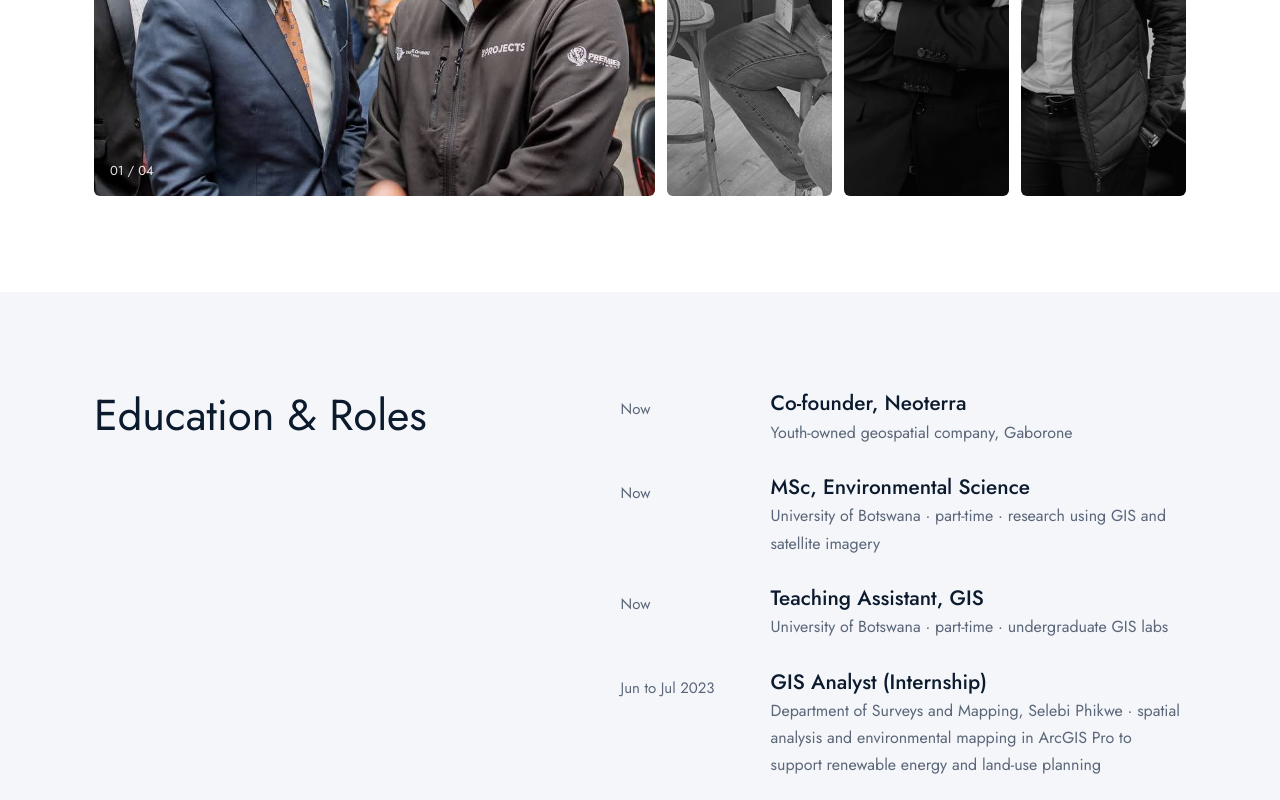
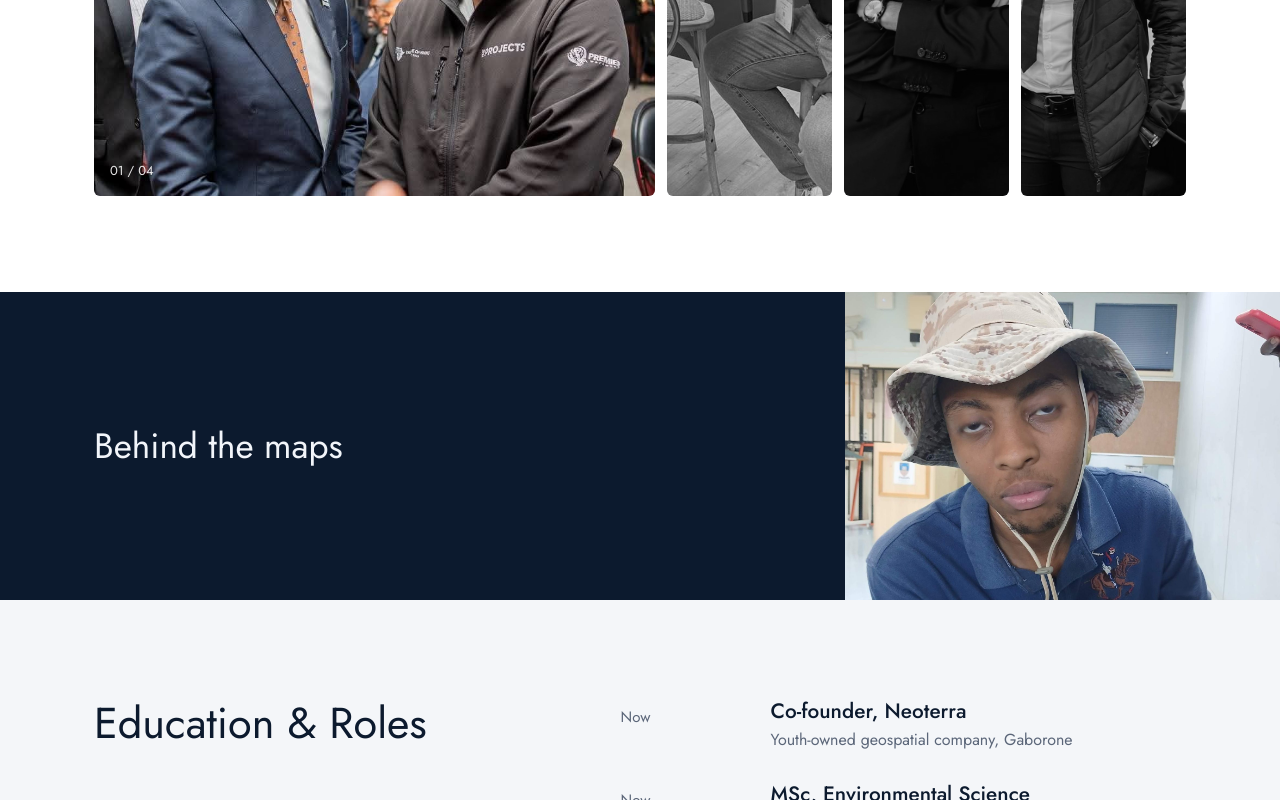
Before and after one commit to lawmanlaw/lawrence-jane-website, a plain HTML site: page index.html in a window 1280 px wide. Shown: the part 4355-5155 px from the top of the page. Drawn offline with Linux system fonts and the light colour scheme; animation ran at ten frames a second.

Commit message:
Add short photo banner

```diff
--- a/index.html
+++ b/index.html
@@ -157,7 +157,7 @@
    "isPartOf": {
     "@id": "https://lawrencejane.rf.gd/#website"
    },
-   "dateModified": "2026-11-15T05:12:45+02:00"
+   "dateModified": "2026-11-18T14:39:37+02:00"
   }
  ]
 }
@@ -433,6 +433,13 @@
   .lb-next { right: max(14px, env(safe-area-inset-right, 0px)); top: 50%; transform: translateY(-50%); }
   .gallery figcaption { text-align: center; color: var(--muted); font-size: 14px; margin-top: 10px; }
 
+  /* Short photo banner: text on navy, photo panel on the right */
+  .candid { display: grid; grid-template-columns: 1fr minmax(260px, 34%); height: clamp(240px, 24vw, 340px); background: #0c1a2e; color: #f2f5fa; }
+  .candid .wrap { align-self: center; width: 100%; max-width: none; margin: 0; padding-left: max(24px, calc((100vw - 1140px) / 2 + 24px)); }
+  .candid p { margin: 0; font-size: clamp(1.5rem, 2.8vw, 2.2rem); }
+  .candid .shot { background: url("assets/img/lawrence-jane-candid.jpg") 50% 30% / cover no-repeat; }
+  @media (max-width: 860px) { .candid { grid-template-columns: 1fr 46%; height: 220px; } }
+
   /* Path */
   .path-sec { background: var(--soft); padding-block: 100px; }
   .path-sec .section-head { margin: 0; }
@@ -651,6 +658,11 @@
         <figure tabindex="0"><img loading="lazy" src="assets/img/lawrence-jane-navy-jacket.jpg" alt="Lawrence Jane in a navy jacket, white shirt and black tie"><span class="count">04 / 04</span></figure>
       </div>
     </div>
+  </section>
+
+  <section class="candid" aria-label="Behind the maps">
+    <div class="wrap"><p>Behind the maps</p></div>
+    <div class="shot" role="img" aria-label="Lawrence Jane in a bucket hat"></div>
   </section>
 
   <section class="path-sec" id="path">
--- a/sitemap.xml
+++ b/sitemap.xml
@@ -2,7 +2,7 @@
 <urlset xmlns="http://www.sitemaps.org/schemas/sitemap/0.9" xmlns:image="http://www.google.com/schemas/sitemap-image/1.1">
   <url>
     <loc>https://lawrencejane.rf.gd/</loc>
-    <lastmod>2026-11-15</lastmod>
+    <lastmod>2026-11-18</lastmod>
     <changefreq>monthly</changefreq>
     <priority>1.0</priority>
     <image:image><image:loc>https://lawrencejane.rf.gd/assets/img/lawrence-jane-share.jpg</image:loc><image:title>Lawrence Jane</image:title></image:image>
```
Also changed, not shown: assets/img/lawrence-jane-candid.jpg (added).
